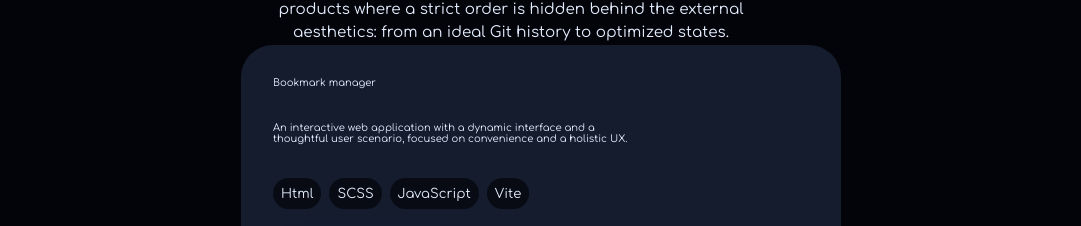
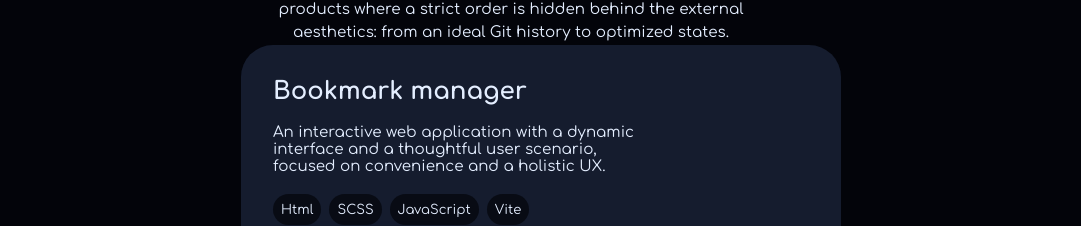
Before and after one commit to Leccon1/eternity-portfolio, a React (Vite) app: page / in a window 1280 px wide. Shown: the part 1230-1456 px from the top of the page, without its empty margins (99-1180 px from the left). Built offline with nearby package versions, Linux system fonts and the light colour scheme.

Commit message:
feat: add styles content

```diff
--- a/src/components/common/ProjectsCard/projectsCard.module.scss
+++ b/src/components/common/ProjectsCard/projectsCard.module.scss
@@ -24,6 +24,13 @@
     justify-content: space-between;
     flex-direction: column;
   }
+  &__title {
+    font-size: var(--font-sizes-lg);
+    font-weight: var(--font-weights-bold);
+  }
+  &__description {
+    font-size: var(--font-sizes-base);
+  }
 }
 
 .techStack {
```
